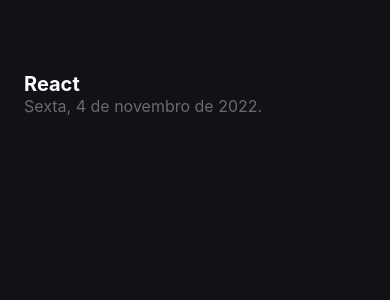
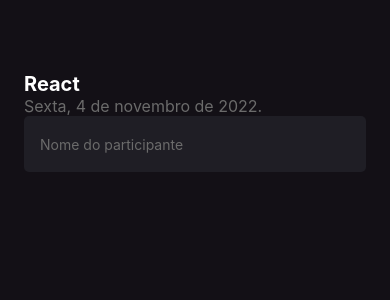
Before and after one commit to itl7git/imhere, a React Native app: screen / in a window 390 px wide. Shown: the top 300 px of the page. Built offline with nearby package versions, Linux system fonts and the light colour scheme.

Commit message:
Adiciona um input de dados

```diff
--- a/src/screens/Home/index.tsx
+++ b/src/screens/Home/index.tsx
@@ -1,4 +1,4 @@
-import { Text, View } from "react-native";
+import { Text, View, TextInput } from "react-native";
 import { styles } from './styles';
 
 export function Home() {
@@ -7,9 +7,16 @@
       <Text style={styles.eventName}>
         React
       </Text>
+
       <Text style={styles.eventDate}>
         Sexta, 4 de novembro de 2022.
       </Text>
+
+      <TextInput
+        style={styles.input}
+        placeholder="Nome do participante"
+        placeholderTextColor='#6B6B6B'
+      />
     </View>
   )
 }
--- a/src/screens/Home/styles.ts
+++ b/src/screens/Home/styles.ts
@@ -8,7 +8,7 @@
     padding: 24
   },
   eventName: {
-    color: '#FDFCFE',
+    color: '#FFF',
     fontSize: 20,
     fontWeight: 'bold',
     marginTop: 48
@@ -16,6 +16,13 @@
   eventDate: {
     color: '#6B6B6B',
     fontSize: 16
+  },
+  input: {
+    height: 56,
+    backgroundColor: '#1F1E25',
+    borderRadius: 5,
+    color: '#FFF',
+    padding: 16,
   }
 
 });
```
